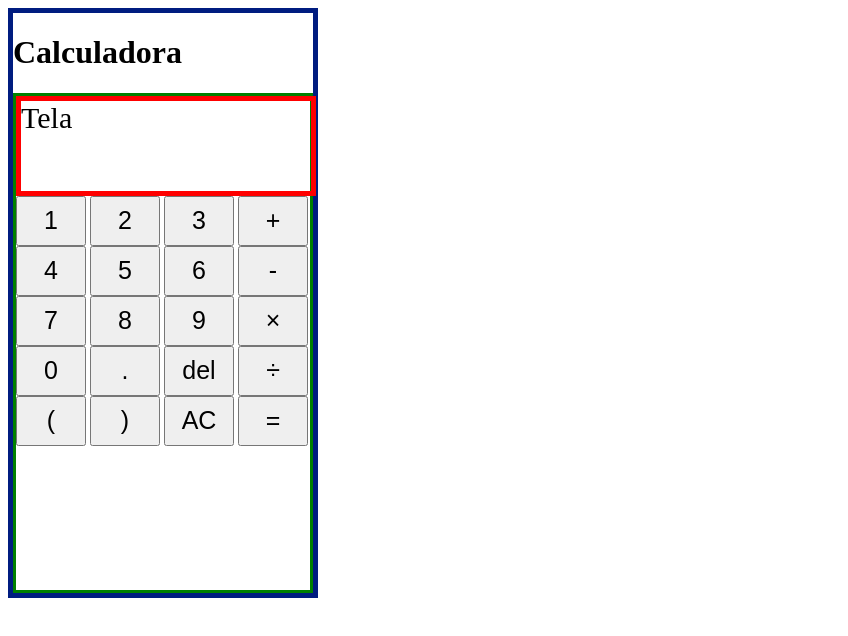
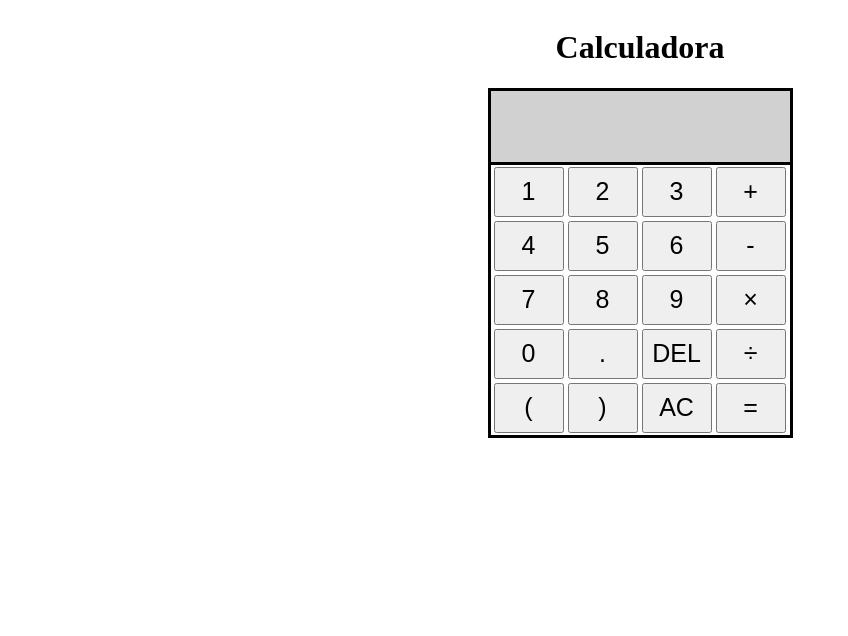
Before and after one commit to SamuelOuana/Calculadora, a plain HTML site: page index.html in a window 1280 px wide. Shown: the whole page, without its empty margins (0-848 px from the left). Drawn offline with Linux system fonts and the light colour scheme.

Commit message:
Ajuste no estilo

```diff
--- a/JS/script.js
+++ b/JS/script.js
@@ -82,7 +82,7 @@ let calculadora = {
         switch (estado) {
 
             case 'inicializacao':
-                document.getElementById("tela").innerText = 'tela';
+                document.getElementById("tela").innerText = ' ';
                 estado = 'operando1';
                 break;
 
--- a/css/estilos.css
+++ b/css/estilos.css
@@ -2,35 +2,44 @@
     box-sizing: border-box;
 }
 
+
 .geral {
     display: flex;
     flex-flow: column;
-    border: 5px solid rgb(0, 28, 128);
-    width: 310px;
+    align-items: center;
+
 }
 
 .maquina {
     display: flex;
     flex-flow: column;
-    border: 3px solid green;
-    height: 500px;
-    width: 300px;
+    border: 3px solid rgb(0, 0, 0);
+    height: 350px;
+    width: 305px;
 }
 
 .telas {
     height: 100px;
-    width: 300px;
-    border: 5px solid rgb(255, 0, 0);
+    width: 299px;
     font-size: 30px;
+    background-color: rgb(209, 209, 209);
+    border-bottom: 3px solid black;
+}
+
+.digitos {
+    margin-left: 3px;
 }
 
 .digitos button {
     width: 70px;
     height: 50px;
     font-size: 25px;
+    margin-top: 2px;
+    margin-bottom: 2px;
 }
 
-/* .digitos #igual {
-    width: 140px;
-    height: 50px;
-} */
+.digitos button:hover {
+    font-size: 26px;
+    background-color: rgb(209, 209, 209);
+    border: 1px solid black;
+}
--- a/index.html
+++ b/index.html
@@ -1,5 +1,5 @@
 <!DOCTYPE html>
-<html lang="en">
+<html lang="pt-pt">
 
 <head>
     <meta charset="UTF-8">
@@ -14,7 +14,7 @@
         <h1>Calculadora</h1>
         <div class="maquina">
             <div class="telas" id="tela">
-                Tela
+
             </div>
             <div class="digitos">
                 <button onclick=calculadora.proximoNumero(1)>1</button>
@@ -31,7 +31,7 @@
                 <button onclick=calculadora.multiplicacao()>×</button>
                 <button onclick=calculadora.proximoNumero(0)>0</button>
                 <button onclick=calculadora.proximoNumero(".")>.</button>
-                <button onclick=calculadora.apagar()>del</button>
+                <button onclick=calculadora.apagar()>DEL</button>
                 <button onclick=calculadora.divisao()>÷</button>
                 <button onclick=calculadora.proximoNumero()>(</button>
                 <button onclick=calculadora.proximoNumero()>)</button>
```
